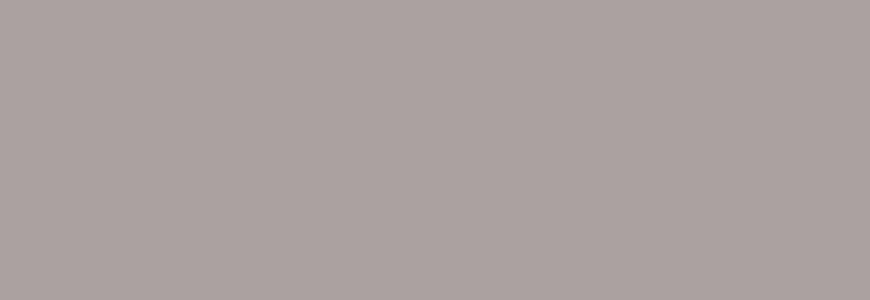
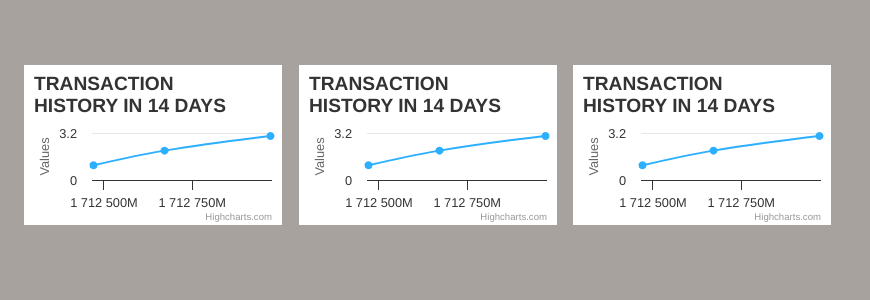
Before and after one commit to lee926427/cycatena_take_home, a React (Vite) app: page / in a window 1280 px wide. Shown: the top 300 px of the page, without its empty margins (0-870 px from the left). Built offline with nearby package versions, Linux system fonts and the light colour scheme.

Commit message:
feat: 🎸 add TransactionHistoryChart

```diff
--- a/src/App.tsx
+++ b/src/App.tsx
@@ -1,32 +1,28 @@
 import { Suspense } from "react";
 import { ErrorBoundary } from "react-error-boundary";
+import { TransactionHistoryChart } from "./components/TransactionHistoryChart";
+
 import "./assets/styles/index.css";
 
 function App() {
   return (
-    <div className="grid grid-cols-9 grid-rows-12 gap-x-10 h-screen bg-stone-400 dark:bg-slate-900 p-6">
+    <div className="grid grid-cols-9 grid-rows-12 gap-x-10 h-screen bg-stone-400 dark:bg-slate-900 px-6 pb-6">
       <header className="col-span-9"></header>
       <main className="col-span-9 grid grid-cols-9 grid-rows-12 gap-x-10 row-span-11">
-        <section className="col-span-6 row-span-12 gap-y-4 grid grid-cols-6 gap-x-4">
-          <div className="col-span-2 row-span-2 bg-stone-400 dark:bg-slate-800">
+        <section className="col-span-6 gap-y-4 grid grid-cols-6 gap-x-4">
+          <div className="col-span-2 bg-stone-400 dark:bg-slate-800">
             <ErrorBoundary fallback={<div></div>}>
-              <Suspense fallback={<div>loading</div>}>
-                <div></div>
-              </Suspense>
+              <TransactionHistoryChart days={14} />
             </ErrorBoundary>
           </div>
-          <div className="col-span-2 row-span-2 bg-stone-400 dark:bg-slate-800">
+          <div className="col-span-2 bg-stone-400 dark:bg-slate-800">
             <ErrorBoundary fallback={<div></div>}>
-              <Suspense fallback={<div>loading</div>}>
-                <div></div>
-              </Suspense>
+              <TransactionHistoryChart days={14} />
             </ErrorBoundary>
           </div>
-          <div className="col-span-2 row-span-2 bg-stone-400 dark:bg-slate-800">
+          <div className="col-span-2 bg-stone-400 dark:bg-slate-800">
             <ErrorBoundary fallback={<div></div>}>
-              <Suspense fallback={<div>loading</div>}>
-                <div></div>
-              </Suspense>
+              <TransactionHistoryChart days={14} />
             </ErrorBoundary>
           </div>
           <div className="col-span-full row-span-10 bg-stone-400 dark:bg-slate-800">
--- /dev/null
+++ b/src/api/fetchTransactionHistory.ts
@@ -0,0 +1,13 @@
+export async function fetchTransactionHistory(
+  days: number,
+): Promise<number[][]> {
+  return new Promise((resolve) => {
+    setTimeout(() => {
+      resolve([
+        [1712471088417, 1],
+        [1712671088417, 2],
+        [1712971088417, 3],
+      ]);
+    }, 3000);
+  });
+}
--- /dev/null
+++ b/src/components/TransactionHistoryChart/TransactionHistoryChart.tsx
@@ -0,0 +1,47 @@
+import { useCallback, useEffect, useState } from "react";
+import Highcharts from "highcharts";
+import HighchartsReact from "highcharts-react-official";
+import { fetchTransactionHistory } from "../../api/fetchTransactionHistory";
+
+type TransactionHistoryChartProps = {
+  days: number;
+};
+
+export function TransactionHistoryChart({
+  days = 14,
+}: TransactionHistoryChartProps) {
+  const [data, setData] = useState<number[][]>([]);
+
+  const getTransactionHistory = useCallback(async () => {
+    const transactionHistory = await fetchTransactionHistory(days);
+
+    setData(transactionHistory);
+  }, [days]);
+
+  useEffect(() => {
+    getTransactionHistory();
+  }, [getTransactionHistory]);
+
+  const chartOptions = {
+    title: {
+      text: `TRANSACTION HISTORY IN ${days} DAYS`,
+      align: "left",
+    },
+    chart: {
+      height: 160,
+    },
+    series: [
+      {
+        type: "spline",
+        data: data,
+      },
+    ],
+    legend: { enabled: false },
+  };
+
+  if (data.length === 0) {
+    return <div className="w-full h-40">loading</div>;
+  }
+
+  return <HighchartsReact highcharts={Highcharts} options={chartOptions} />;
+}
--- /dev/null
+++ b/src/components/TransactionHistoryChart/index.ts
@@ -0,0 +1 @@
+export * from "./TransactionHistoryChart";
```
